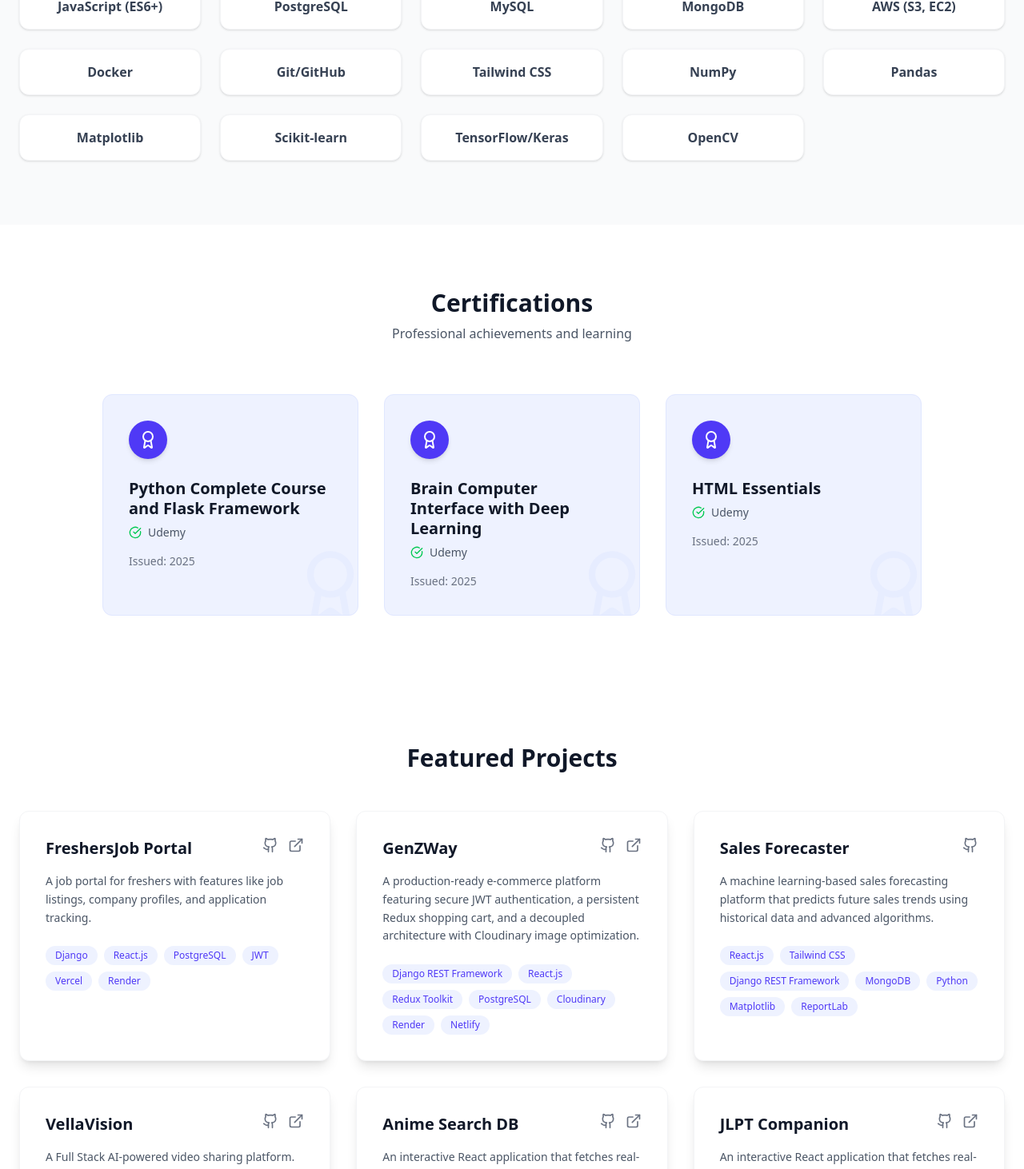
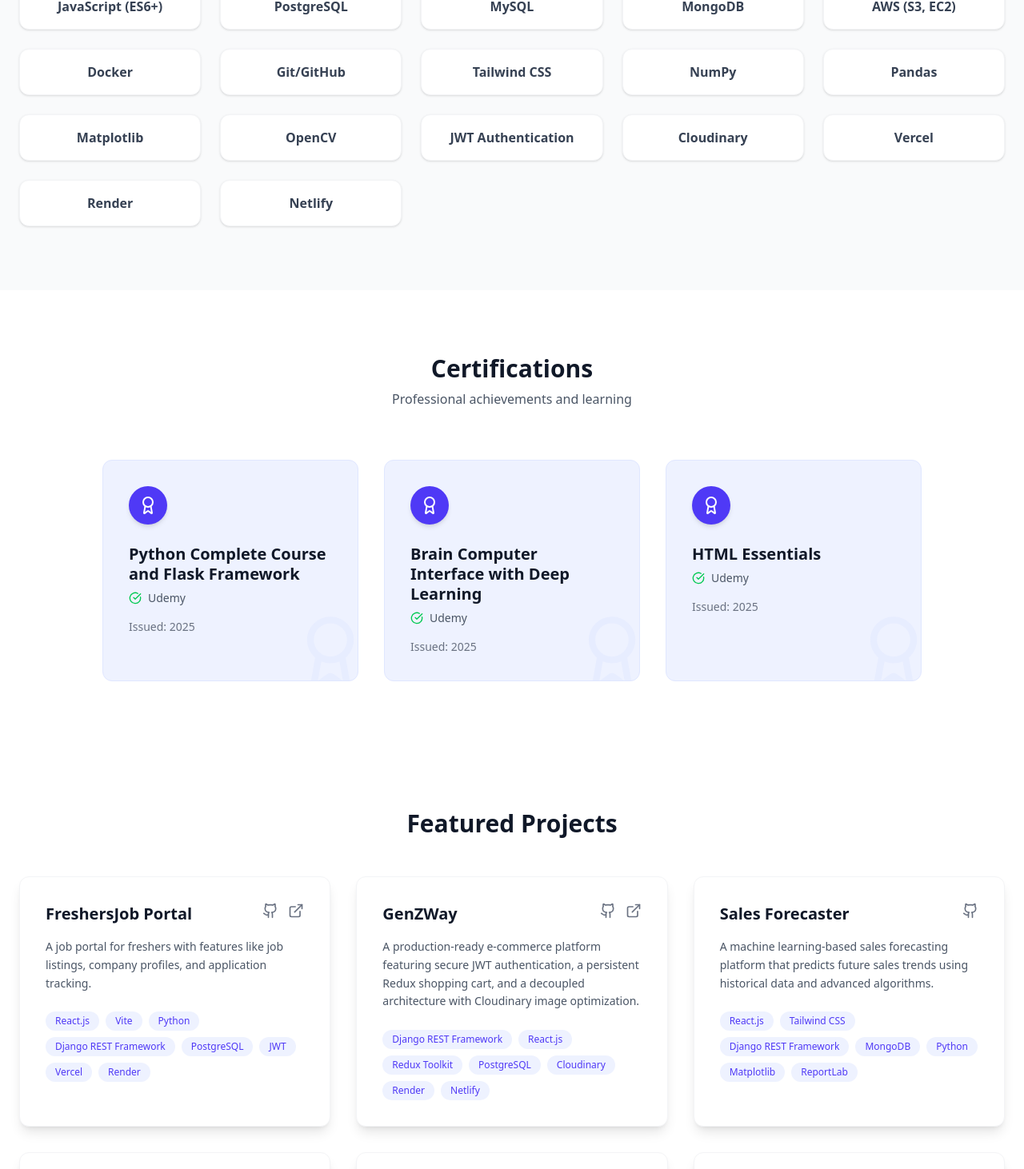
Before and after one commit to SoumyarananPradhan/Portfolio, a React (Vite) app: page / in a window 1280 px wide. Shown: the part 1675-3137 px from the top of the page at 80% size. Built offline with nearby package versions, Linux system fonts and the light colour scheme.

Commit message:
Updated the Skills section

```diff
--- a/src/data/user.js
+++ b/src/data/user.js
@@ -20,7 +20,7 @@ export const userData = {
   skills: [
     "Python", "Django", "RESTAPI", "React.js", "Redux Toolkit", "JavaScript (ES6+)",
     "PostgreSQL", "MySQL", "MongoDB", "AWS (S3, EC2)", "Docker", "Git/GitHub", "Tailwind CSS",
-    "NumPy", "Pandas", "Matplotlib", "Scikit-learn", "TensorFlow/Keras", "OpenCV"
+    "NumPy", "Pandas", "Matplotlib", "OpenCV", "JWT Authentication", "Cloudinary", "Vercel", "Render", "Netlify"
   ],
 
   // Certifications
@@ -47,7 +47,7 @@ export const userData = {
     {
       title: "FreshersJob Portal",
       description: "A job portal for freshers with features like job listings, company profiles, and application tracking.",
-      techStack: ["Django", "React.js", "PostgreSQL", "JWT", "Vercel", "Render"],
+      techStack: ["React.js", "Vite", "Python", "Django REST Framework", "PostgreSQL", "JWT", "Vercel", "Render"],
       github: "https://github.com/SoumyarananPradhan/freshers_job_portal",
       demo: "https://freshers-job-portal.vercel.app/",
     },
```
